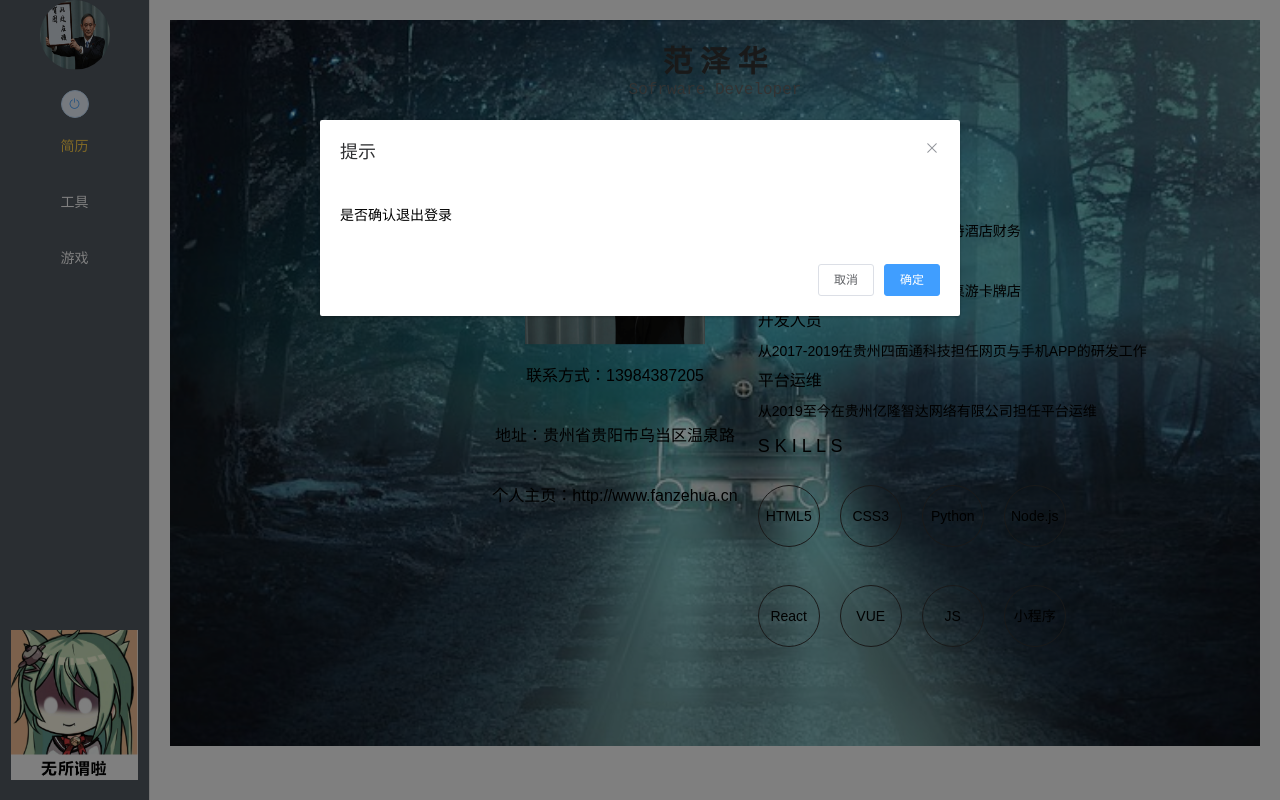
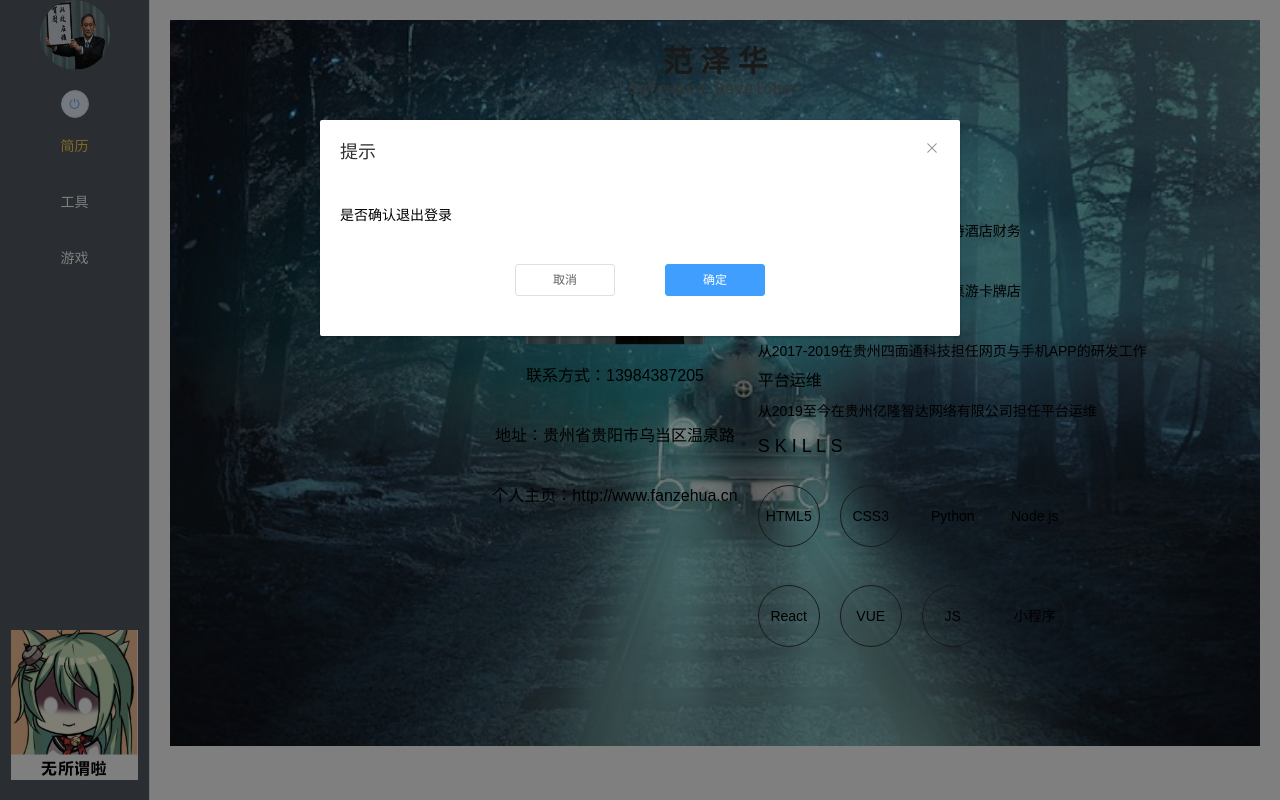
Before and after one commit to yitengcheng/blog, a Vue app: page /#/ in a window 1280 px wide. Both pictures are taken after a click on the button 74 px from the left and 104 px from the top of the page. Built offline with nearby package versions, Linux system fonts and the light colour scheme; what vue-infinite-scroll would draw is missing.

Commit message:
修改showModel样式

```diff
--- a/src/components/showModel.vue
+++ b/src/components/showModel.vue
@@ -1,11 +1,11 @@
 <template>
   <el-dialog :title="title || '提示'" :visible="dialogVisible" @close="closeModel">
-    <div class="wrap">
+    <div>
       <slot name="content"></slot>
     </div>
-    <div slot="footer">
-      <el-button @click="doCancel">{{cancel || '取消'}}</el-button>
-      <el-button type="primary" @click="doConfirm">{{confirm||'确定'}}</el-button>
+    <div slot="footer" class="dialog-footer">
+      <el-button @click="doCancel" class="btn">{{cancel || '取消'}}</el-button>
+      <el-button class="btn" type="primary" @click="doConfirm">{{confirm||'确定'}}</el-button>
     </div>
   </el-dialog>
 </template>
@@ -26,4 +26,14 @@ export default {
 };
 </script>
 <style lang='scss' scoped>
+.dialog-footer {
+  display: flex;
+  width: 250px;
+  align-items: center;
+  justify-content: space-between;
+  margin: 0 auto 20px auto;
+}
+.btn {
+  width: 100px;
+}
 </style>
```
